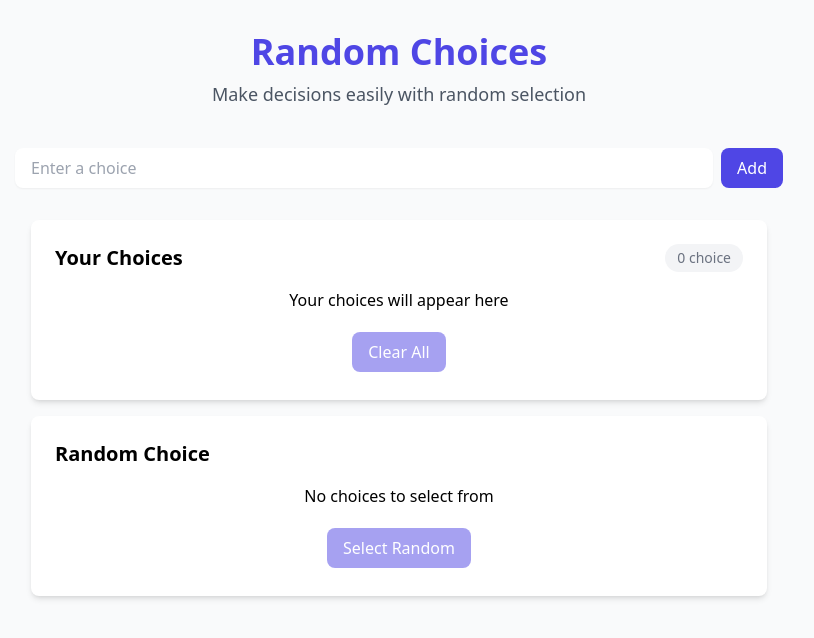
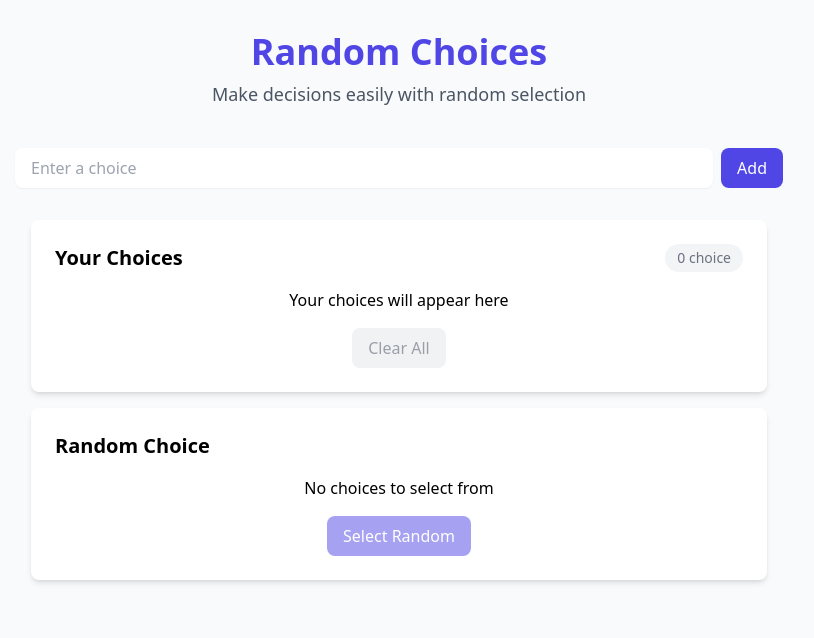
Before and after one commit to akikiya/randomchoices.xmit.dev, a Nuxt app: page / in a window 1280 px wide. Shown: the top 638 px of the page, without its empty margins (241-1055 px from the left). Built offline with nearby package versions, Linux system fonts and the light colour scheme.

Commit message:
feat: add Button component and refactor Card and index page

```diff
--- /dev/null
+++ b/components/Button.vue
@@ -0,0 +1,39 @@
+<template>
+  <button
+    :type="type"
+    :class="[
+      'px-4 py-2 rounded-lg transition-colors',
+      variant === 'primary' ? 'bg-indigo-600 text-white hover:bg-indigo-500' : '',
+      variant === 'secondary' ? 'bg-gray-200 text-gray-700 hover:bg-gray-300' : '',
+      variant === 'danger' ? 'text-red-500 hover:bg-gray-100' : '',
+      size === 'sm' ? 'text-sm px-2 py-1' : '',
+      size === 'lg' ? 'text-lg px-6 py-3' : '',
+      disabled ? 'opacity-50 cursor-not-allowed' : '',
+      fullWidth ? 'w-full' : ''
+    ]"
+    :disabled="disabled"
+    @click="$emit('click', $event)"
+  >
+    <slot></slot>
+  </button>
+</template>
+
+<script setup lang="ts">
+interface Props {
+  type?: 'button' | 'submit' | 'reset'
+  variant?: 'primary' | 'secondary' | 'danger'
+  size?: 'sm' | 'md' | 'lg'
+  disabled?: boolean
+  fullWidth?: boolean
+}
+
+const props = withDefaults(defineProps<Props>(), {
+  type: 'button',
+  variant: 'primary',
+  size: 'md',
+  disabled: false,
+  fullWidth: false
+})
+
+defineEmits(['click'])
+</script>
--- a/components/Card.vue
+++ b/components/Card.vue
@@ -1,12 +1,12 @@
 <template>
-  <div class="card">
-    <header class="card__header">
+  <div class="bg-white rounded-lg shadow-md p-6 m-4">
+    <header class="text-xl font-bold mb-4">
       <slot name="header"></slot>
     </header>
-    <div class="card__content">
+    <div class="my-4">
       <slot name="content"></slot>
     </div>
-    <div class="card__action">
+    <div class="text-center">
       <slot name="action"></slot>
     </div>
   </div>
@@ -19,27 +19,3 @@ defineSlots<{
   action: (props: {}) => any
 }>()
 </script>
-
-<style>
-.card {
-  @apply bg-white rounded-lg shadow-md p-6 m-4;
-}
-.card__header {
-  @apply text-xl font-bold;
-}
-.card__content {
-  @apply my-4 ;
-}
-.card__action {
-  @apply text-center;
-}
-.card__action button {
-  @apply m-1 px-4 py-2 rounded-lg;
-  @apply bg-indigo-600 text-white;
-  @apply hover:bg-indigo-500 transition-colors;
-}
-.card__action button:disabled {
-  @apply opacity-50 cursor-not-allowed;
-  @apply hover:bg-indigo-600;
-}
-</style>
--- a/pages/index.vue
+++ b/pages/index.vue
@@ -11,9 +11,7 @@
             <form action="javascript:void(0)" @submit.prevent="addChoice" class="mb-8 flex gap-2">
                 <input type="text" placeholder="Enter a choice" v-model="input"
                     class="flex-1 rounded-lg border-gray-300 shadow-sm focus:border-indigo-500 focus:ring-indigo-500 px-4 py-2">
-                <button type="submit" class="bg-indigo-600 text-white rounded-lg px-4 py-2 hover:bg-indigo-500 transition-colors">
-                    Add
-                </button>
+                <Button type="submit" variant="primary">Add</Button>
             </form>
 
             <!-- Choices List -->
@@ -30,19 +28,19 @@
                     <ul v-if="choices.size > 0" class="space-y-2 border-l-4 border-indigo-200 pl-4">
                         <li v-for="choice in choices" :key="choice" class="flex justify-between items-center">
                             <div class="font-medium">{{ choice }}</div>
-                            <button @click="choices.delete(choice)"
-                                class="text-red-500 hover:text-red-700 transition-colors text-sm py-1 px-2">
-                                Remove
-                            </button>
+                            <Button @click="choices.delete(choice)" variant="danger" size="sm">Remove</Button>
                         </li>
                     </ul>
                     <p v-else class="text-center">Your choices will appear here</p>
                 </template>
                 <template #action>
-                    <button @click="choices.clear()" class="secondary-button" :disabled="choices.size === 0"
-                        :class="{ 'opacity-50 cursor-not-allowed': choices.size === 0 }">
+                    <Button
+                        @click="choices.clear()"
+                        variant="secondary"
+                        :disabled="choices.size === 0"
+                    >
                         Clear All
-                    </button>
+                    </Button>
                 </template>
             </Card>
 
@@ -65,7 +63,7 @@
                     </p>
                 </template>
                 <template #action>
-                    <button @click="selectChoice" :disabled="choices.size === 0">Select Random</button>
+                    <Button @click="selectChoice" :disabled="choices.size === 0">Select Random</Button>
                 </template>
             </Card>
         </div>
```
